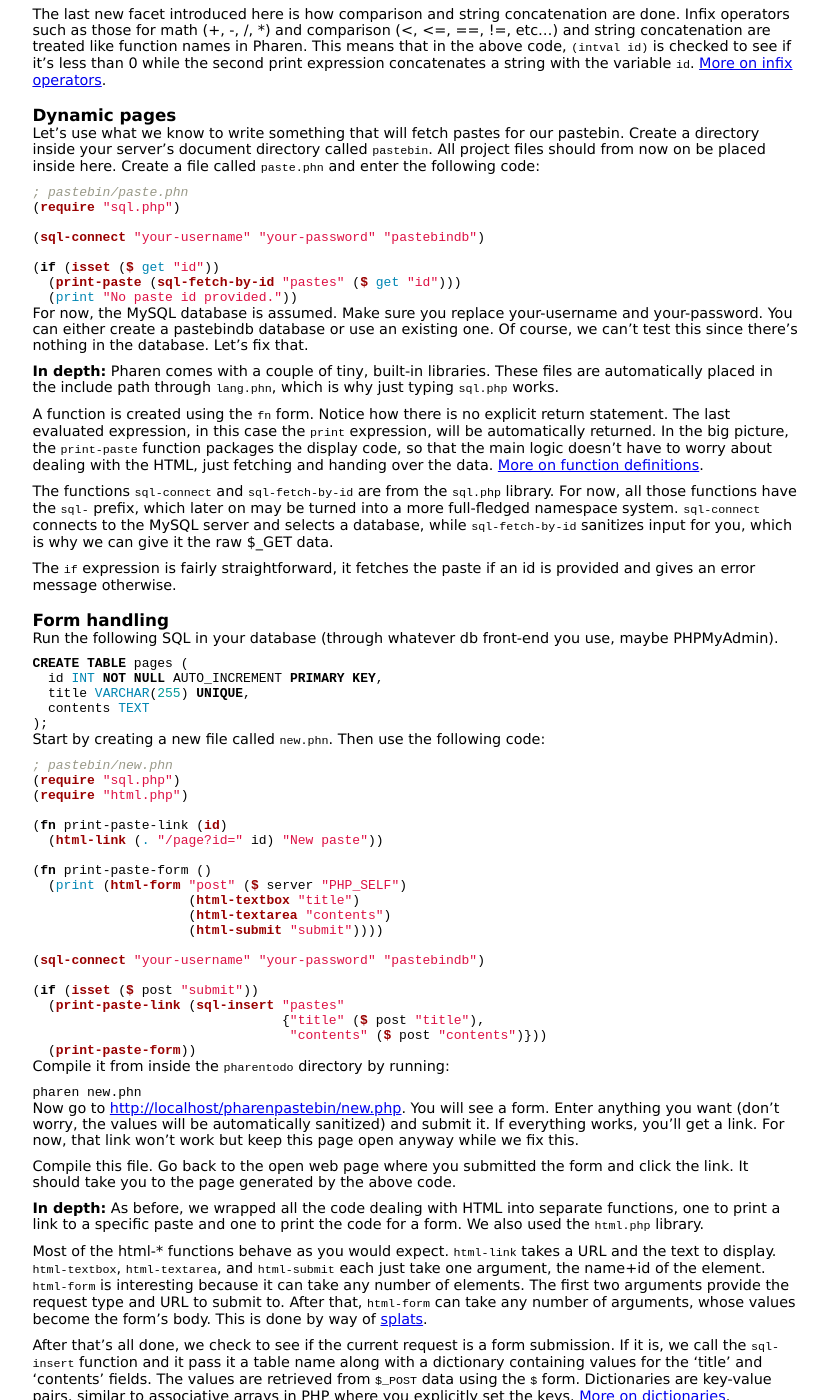
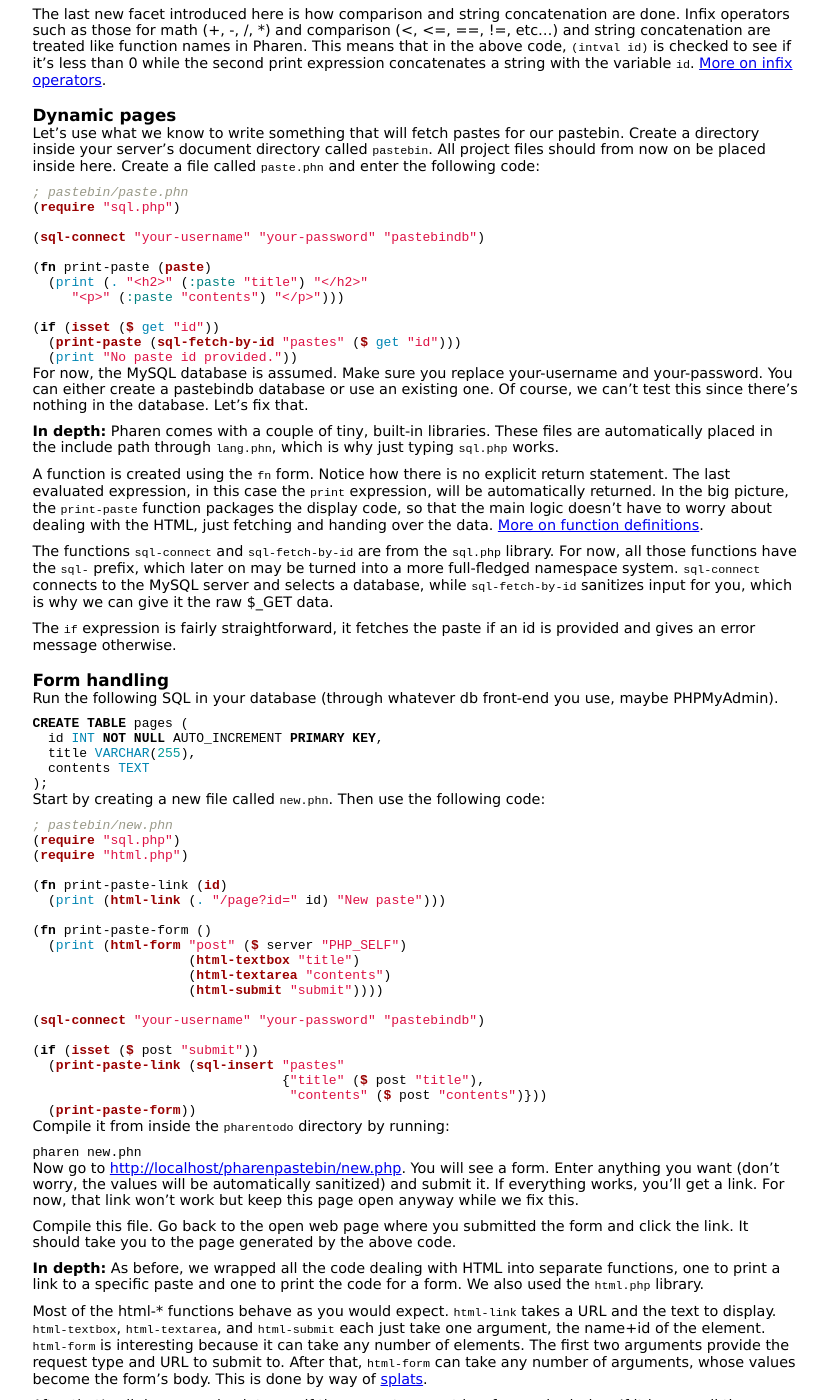
Before and after one commit to Scriptor/pharen, a Jekyll site: the page built from tutorial.markdown, in a window 1280 px wide and 1400 px high, scrolled down 1157 px. Shown: the whole window, without its empty margins (262-1090 px from the left). Built offline with Jekyll 4.4.1, drawn with Linux system fonts in a browser that asks for light colours.

Commit message:
More fixes to the tutorial, including adding the print-paste function for the paste.phn code.

```diff
--- a/tutorial.markdown
+++ b/tutorial.markdown
@@ -77,6 +77,10 @@ Let's use what we know to write something that will fetch pastes for our pastebi
 
 (sql-connect "your-username" "your-password" "pastebindb")
 
+(fn print-paste (paste)
+  (print (. "<h2>" (:paste "title") "</h2>"
+     "<p>" (:paste "contents") "</p>")))
+
 (if (isset ($ get "id"))
   (print-paste (sql-fetch-by-id "pastes" ($ get "id")))
   (print "No paste id provided."))
@@ -98,7 +102,7 @@ Run the following SQL in your database (through whatever db front-end you use, m
 {% highlight sql %}
 CREATE TABLE pages (
   id INT NOT NULL AUTO_INCREMENT PRIMARY KEY,
-  title VARCHAR(255) UNIQUE,
+  title VARCHAR(255),
   contents TEXT
 );
 {% endhighlight %}
@@ -111,7 +115,7 @@ Start by creating a new file called `new.phn`. Then use the following code:
 (require "html.php")
 
 (fn print-paste-link (id)
-  (html-link (. "/page?id=" id) "New paste"))
+  (print (html-link (. "/page?id=" id) "New paste")))
 
 (fn print-paste-form ()
   (print (html-form "post" ($ server "PHP_SELF")
```
